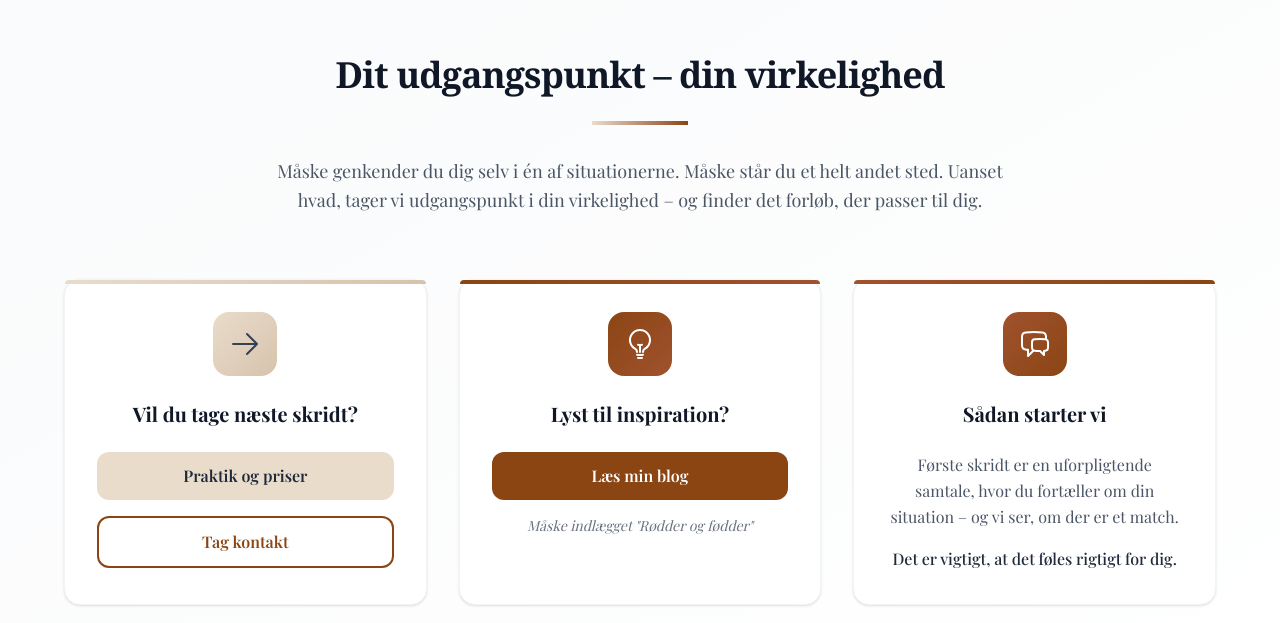
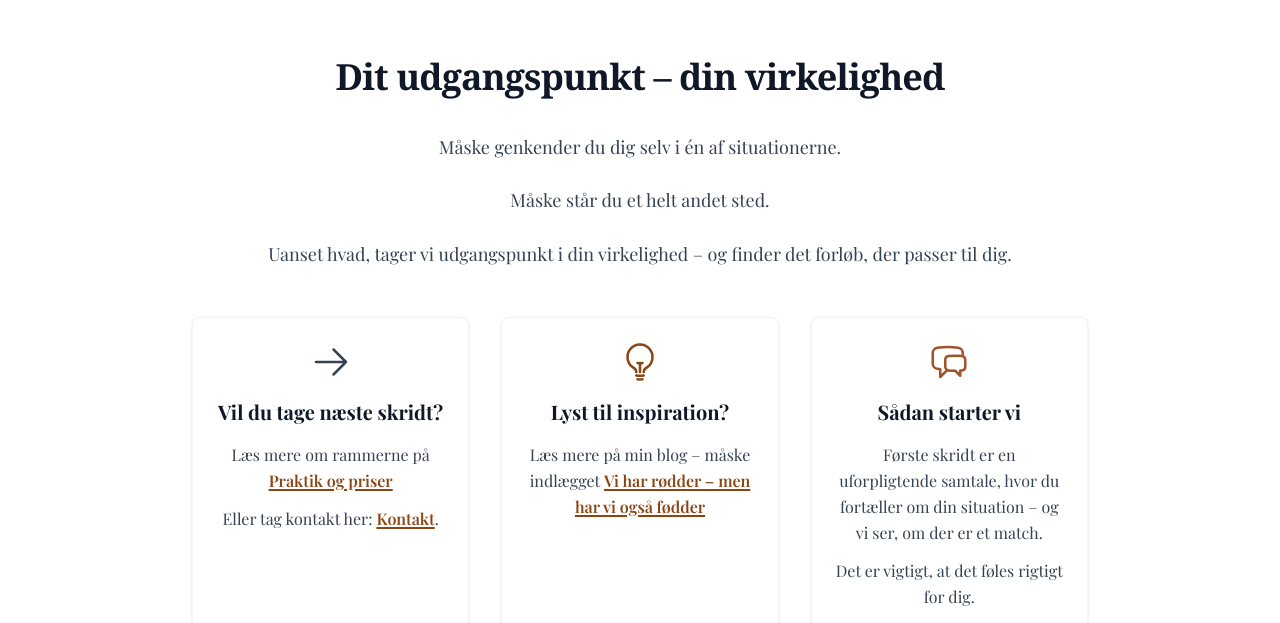
Before and after one commit to nordic-agency/marielouisestokholm, a Next.js app: page /hvad-jeg-tilbyder in a window 1280 px wide. Shown: the part 3257-3880 px from the top of the page. Built offline with nearby package versions, Linux system fonts and the light colour scheme.

Commit message:
V2 Revision: Simplified CTA section with uniform boxes, synchronized layout and clean text structure

```diff
--- a/src/app/hvad-jeg-tilbyder/page.tsx
+++ b/src/app/hvad-jeg-tilbyder/page.tsx
@@ -134,83 +134,55 @@ export default function HvadJegTilbyder() {
       </section>
 
       {/* Dit udgangspunkt – din virkelighed */}
-      <section className="py-24 px-6 bg-gradient-to-br from-gray-50 to-white">
-        <div className="max-w-6xl mx-auto">
-          <div className="text-center mb-16">
-            <h2 className="text-3xl md:text-4xl font-serif font-bold text-gray-900 leading-tight tracking-tight mb-6">
+      <section className="py-24 px-6 bg-white text-gray-900">
+        <div className="max-w-4xl mx-auto">
+          <h2 className="text-3xl md:text-4xl font-serif font-bold text-gray-900 leading-snug tracking-tight mb-8 text-center">
             Dit udgangspunkt – din virkelighed
           </h2>
-            <div className="w-24 h-1 bg-gradient-to-r from-[#e9dccb] to-[#8B4513] mx-auto mb-8"></div>
-            <p className="text-lg text-gray-600 max-w-3xl mx-auto leading-relaxed">
-              Måske genkender du dig selv i én af situationerne. Måske står du et helt andet sted.
-              Uanset hvad, tager vi udgangspunkt i din virkelighed – og finder det forløb, der passer til dig.
-            </p>
+
+          <div className="space-y-6 text-lg leading-relaxed text-gray-700 mb-12 text-center">
+            <p>Måske genkender du dig selv i én af situationerne.</p>
+            <p>Måske står du et helt andet sted.</p>
+            <p>Uanset hvad, tager vi udgangspunkt i din virkelighed – og finder det forløb, der passer til dig.</p>
           </div>
 
           <div className="grid md:grid-cols-3 gap-8">
             {/* Vil du tage næste skridt? */}
-            <div className="group relative bg-white rounded-2xl p-8 shadow-sm hover:shadow-xl transition-all duration-300 border border-gray-100 hover:border-[#e9dccb]">
-              <div className="absolute top-0 left-0 w-full h-1 bg-gradient-to-r from-[#e9dccb] to-[#d7c3ad] rounded-t-2xl"></div>
-              <div className="text-center">
-                <div className="w-16 h-16 bg-gradient-to-br from-[#e9dccb] to-[#d7c3ad] rounded-2xl flex items-center justify-center mx-auto mb-6 group-hover:scale-110 transition-transform duration-300">
-                  <ArrowRightIcon className="w-8 h-8 text-gray-700" />
-                </div>
-                <h3 className="text-xl font-bold text-gray-900 mb-6">Vil du tage næste skridt?</h3>
-                <div className="space-y-4">
-                  <Link
-                    href="/hvad-jeg-tilbyder"
-                    className="block w-full bg-[#e9dccb] hover:bg-[#d7c3ad] text-gray-800 font-semibold py-3 px-6 rounded-xl transition-colors duration-200"
-                  >
-                    Praktik og priser
-                  </Link>
-                  <Link
-                    href="/kontakt"
-                    className="block w-full border-2 border-[#8B4513] hover:bg-[#8B4513] text-[#8B4513] hover:text-white font-semibold py-3 px-6 rounded-xl transition-all duration-200"
-                  >
-                    Tag kontakt
-                  </Link>
-                </div>
+            <div className="bg-white rounded-lg p-6 shadow-sm border border-gray-100 flex flex-col items-center text-center">
+              <ArrowRightIcon className="w-10 h-10 text-gray-700 mb-4" />
+              <h3 className="text-xl font-bold text-gray-900 mb-4">Vil du tage næste skridt?</h3>
+              <div className="text-gray-700 leading-relaxed space-y-3 flex-grow">
+                <p>
+                  Læs mere om rammerne på <Link href="/hvad-jeg-tilbyder" className="text-[#8B4513] hover:text-[#A0522D] font-semibold underline decoration-2 underline-offset-2">Praktik og priser</Link>
+                </p>
+                <p>
+                  Eller tag kontakt her: <Link href="/kontakt" className="text-[#8B4513] hover:text-[#A0522D] font-semibold underline decoration-2 underline-offset-2">Kontakt</Link>.
+                </p>
               </div>
             </div>
 
             {/* Lyst til inspiration? */}
-            <div className="group relative bg-white rounded-2xl p-8 shadow-sm hover:shadow-xl transition-all duration-300 border border-gray-100 hover:border-[#8B4513]">
-              <div className="absolute top-0 left-0 w-full h-1 bg-gradient-to-r from-[#8B4513] to-[#A0522D] rounded-t-2xl"></div>
-              <div className="text-center">
-                <div className="w-16 h-16 bg-gradient-to-br from-[#8B4513] to-[#A0522D] rounded-2xl flex items-center justify-center mx-auto mb-6 group-hover:scale-110 transition-transform duration-300">
-                  <LightBulbIcon className="w-8 h-8 text-white" />
-                </div>
-                <h3 className="text-xl font-bold text-gray-900 mb-6">Lyst til inspiration?</h3>
-                <div className="space-y-4">
-                  <Link
-                    href="/blog"
-                    className="block w-full bg-[#8B4513] hover:bg-[#A0522D] text-white font-semibold py-3 px-6 rounded-xl transition-colors duration-200"
-                  >
-                    Læs min blog
-                  </Link>
-                  <p className="text-sm text-gray-500 italic">
-                    Måske indlægget "Rødder og fødder"
+            <div className="bg-white rounded-lg p-6 shadow-sm border border-gray-100 flex flex-col items-center text-center">
+              <LightBulbIcon className="w-10 h-10 text-[#8B4513] mb-4" />
+              <h3 className="text-xl font-bold text-gray-900 mb-4">Lyst til inspiration?</h3>
+              <div className="text-gray-700 leading-relaxed space-y-3 flex-grow">
+                <p>
+                  Læs mere på min blog – måske indlægget <Link href="/blog" className="text-[#8B4513] hover:text-[#A0522D] font-semibold underline decoration-2 underline-offset-2">Vi har rødder – men har vi også fødder</Link>
                 </p>
-                </div>
               </div>
             </div>
 
             {/* Sådan starter vi */}
-            <div className="group relative bg-white rounded-2xl p-8 shadow-sm hover:shadow-xl transition-all duration-300 border border-gray-100 hover:border-[#A0522D]">
-              <div className="absolute top-0 left-0 w-full h-1 bg-gradient-to-r from-[#A0522D] to-[#8B4513] rounded-t-2xl"></div>
-              <div className="text-center">
-                <div className="w-16 h-16 bg-gradient-to-br from-[#A0522D] to-[#8B4513] rounded-2xl flex items-center justify-center mx-auto mb-6 group-hover:scale-110 transition-transform duration-300">
-                  <ChatBubbleLeftRightIcon className="w-8 h-8 text-white" />
-                </div>
-                <h3 className="text-xl font-bold text-gray-900 mb-6">Sådan starter vi</h3>
-                <div className="space-y-4 text-gray-600 leading-relaxed">
+            <div className="bg-white rounded-lg p-6 shadow-sm border border-gray-100 flex flex-col items-center text-center">
+              <ChatBubbleLeftRightIcon className="w-10 h-10 text-[#A0522D] mb-4" />
+              <h3 className="text-xl font-bold text-gray-900 mb-4">Sådan starter vi</h3>
+              <div className="text-gray-700 leading-relaxed space-y-3 flex-grow">
                 <p>
                   Første skridt er en uforpligtende samtale, hvor du fortæller om din situation – og vi ser, om der er et match.
                 </p>
-                  <p className="font-medium text-gray-800">
+                <p>
                   Det er vigtigt, at det føles rigtigt for dig.
                 </p>
-                </div>
               </div>
             </div>
           </div>
```
Lines whose indentation alone changed are shown as unchanged.
